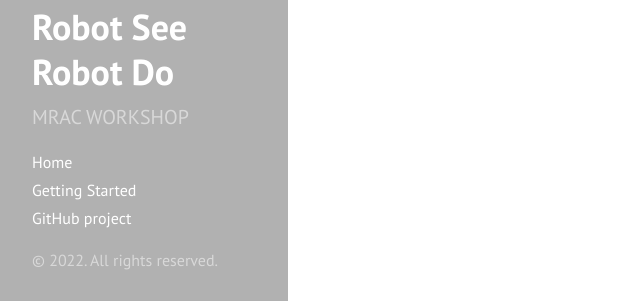
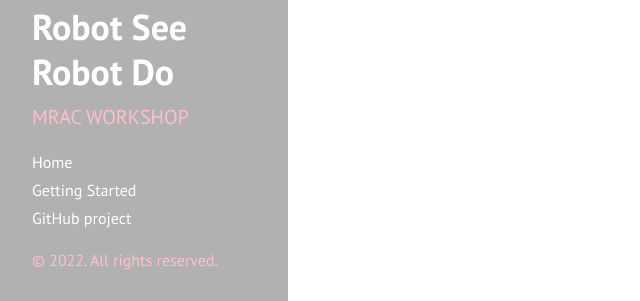
Before and after one commit to augmentedfabricationlab/robot_see_robot_do, a Jekyll site: the page built from docs/index.md, in a window 1280 px wide. Shown: the part 596-897 px from the top of the page, without its empty margins (0-640 px from the left). Built offline with Jekyll 4.4.1, drawn with Linux system fonts in a browser that asks for light colours; Markdown is read by kramdown in place of the engine named in the settings.

Commit message:
Update hyde.css

```diff
--- a/docs/public/css/hyde.css
+++ b/docs/public/css/hyde.css
@@ -56,7 +56,7 @@ html {
 .sidebar {
   text-align: center;
   padding: 2rem 1rem;
-  color: rgba(255,255,255,.5);
+  color: pink;
   background-color: #202020;
 }
 @media (min-width: 48em) {
```
